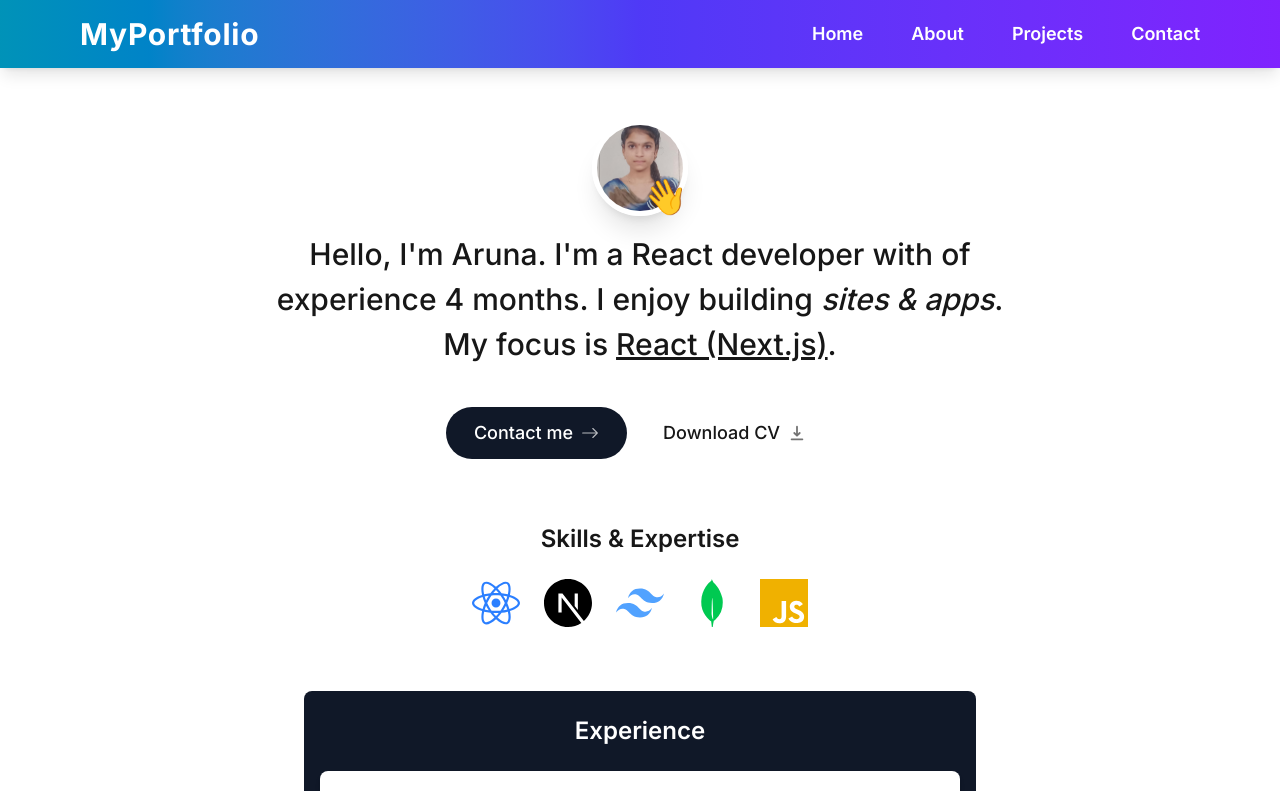
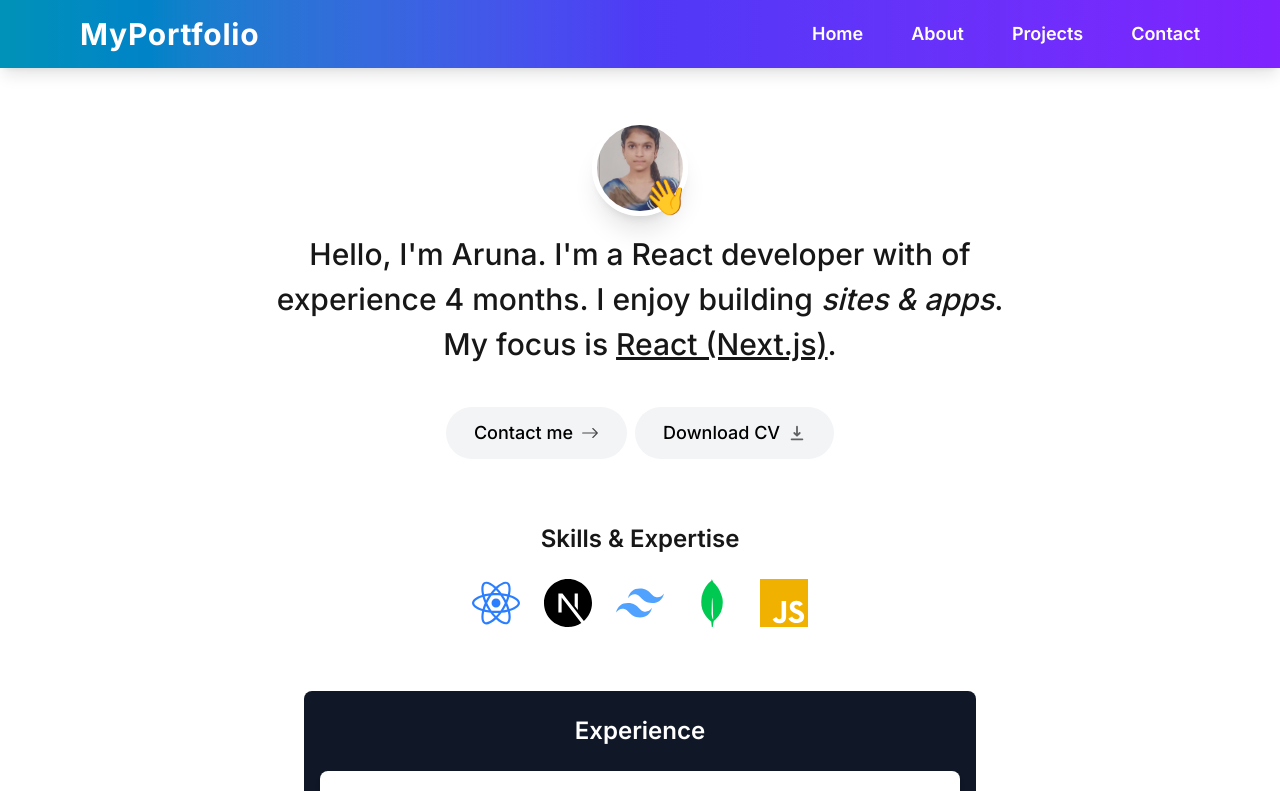
Before and after one commit to Kamakshi-Aruna/NextJs-Personal-Portfolio, a Next.js app: page / in a window 1280 px wide. Shown: the top 791 px of the page. Built offline with nearby package versions, Linux system fonts and the light colour scheme.

Commit message:
Updated the code

```diff
--- a/src/app/page.tsx
+++ b/src/app/page.tsx
@@ -65,13 +65,13 @@ export default function Home() {
             >
                 <Link
                     href="/contact"
-                    className="group bg-gray-900 text-white px-7 py-3 flex items-center gap-2 rounded-full outline-none focus:scale-110 hover:scale-110 hover:bg-gray-950 active:scale-105 transition"
+                    className="group bg-gray-100 text-black px-7 py-3 flex items-center gap-2 rounded-full outline-none focus:scale-110 hover:scale-90 hover:bg-gray-200 active:scale-105 transition"
                 >
                     Contact me <BsArrowRight className="opacity-70 group-hover:translate-x-1 transition"/>
                 </Link>
 
                 <a
-                    className="group bg-white px-7 py-3 flex items-center gap-2 rounded-full outline-none focus:scale-110 hover:scale-110 active:scale-105 transition cursor-pointer borderBlack dark:bg-white/10"
+                    className="group bg-gray-100 text-black px-7 py-3 flex items-center gap-2 rounded-full outline-none focus:scale-110 hover:scale-90 hover:bg-gray-200 active:scale-105 transition"
                     href="/Aruna_CV.pdf"
                     download="Aruna_CV.pdf"
                 >
```
